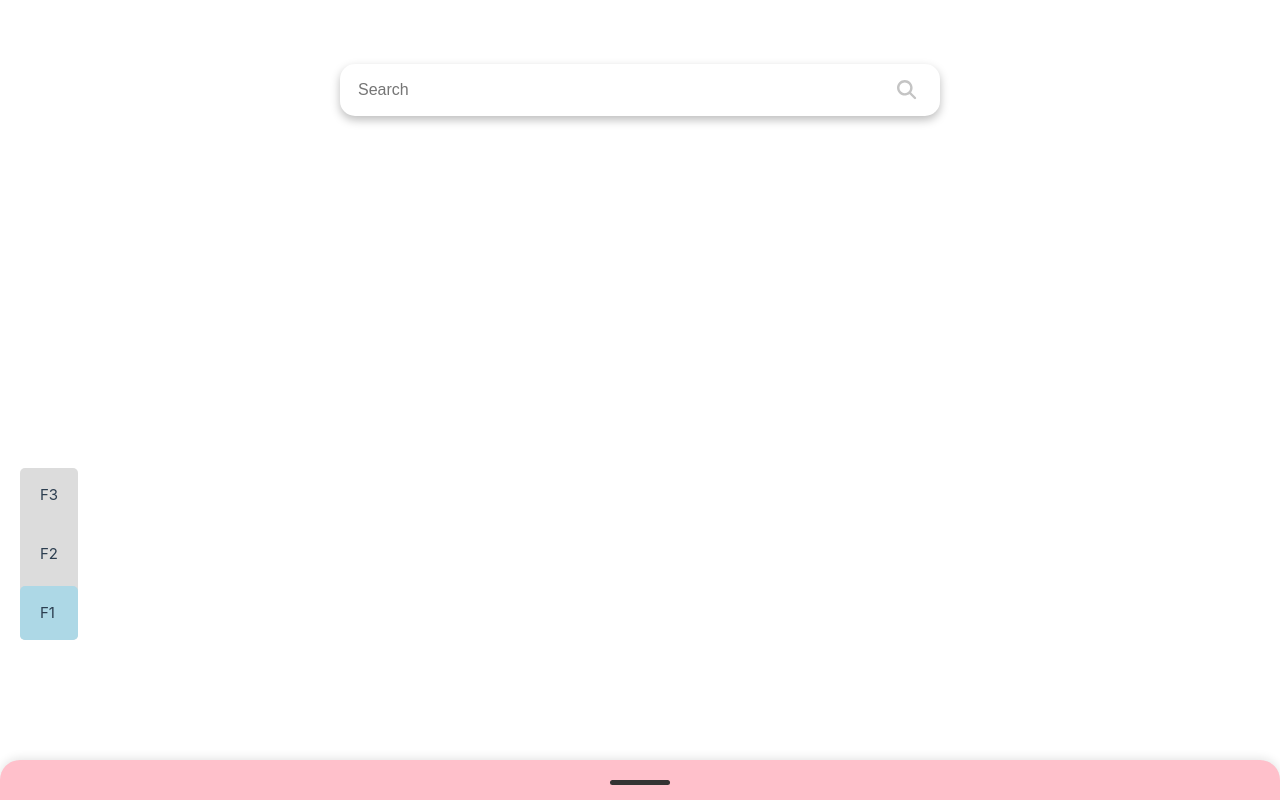
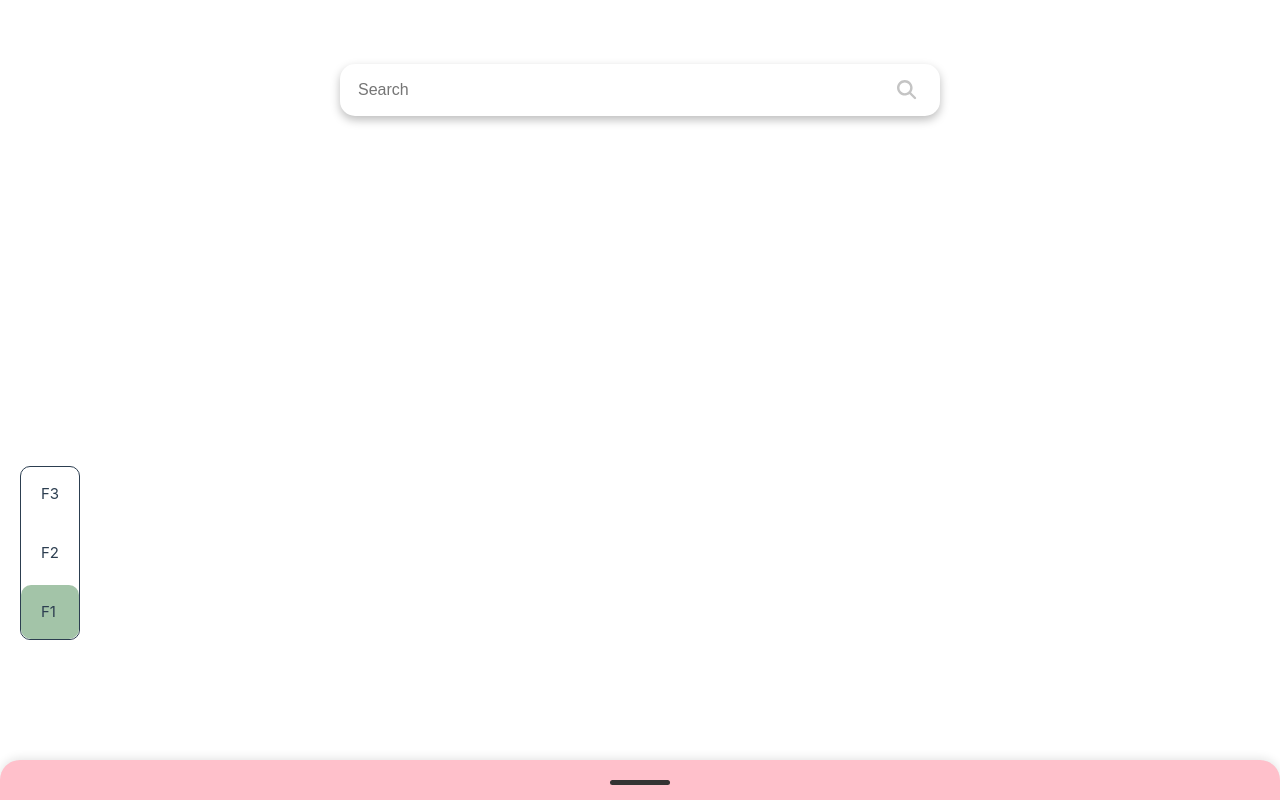
Before and after one commit to techatha/InGuide-Frontend, a Vue app: page / in a window 1280 px wide. Built offline with nearby package versions, Linux system fonts and the light colour scheme; the HTML template or start-up script is replaced by a standard one.

Commit message:
style floor selector

```diff
--- a/src/components/MapView.vue
+++ b/src/components/MapView.vue
@@ -69,35 +69,4 @@ export default defineComponent({
 })
 </script>
 
-<style scoped>
-.map-view {
-  background-color: #fff3a0;
-  height: 100%;
-}
-
-#map {
-  z-index: 0;
-  height: calc(100%);
-  background-color: #fff3a0;
-}
-
-.floor-list {
-  z-index: 10;
-  background-color: gainsboro;
-  border-radius: 5px;
-  position: absolute;
-  bottom: 20vh;
-  left: 20px;
-  display: flex;
-  flex-direction: column-reverse;
-  gap: 5px;
-}
-
-.floor {
-  padding: 15px 20px;
-  border-radius: 5px;
-}
-.floor.selected {
-  background-color: #add8e6;
-}
-</style>
+<style src="../style/MapView.css"></style>
--- /dev/null
+++ b/src/style/MapView.css
@@ -0,0 +1,33 @@
+.map-view {
+  background-color: #FEFBF6;
+  height: 100%;
+}
+
+#map {
+  z-index: 0;
+  height: calc(100%);
+  background-color: #FEFBF6;
+}
+
+.floor-list {
+  z-index: 10;
+  background-color: #FFF;
+  border-radius: 10px;
+  border: 1px solid;
+  position: absolute;
+  bottom: 20vh;
+  left: 20px;
+  display: flex;
+  flex-direction: column-reverse;
+  gap: 5px;
+}
+
+.floor {
+  padding: 15px 20px;
+  border-radius: 5px;
+}
+
+.floor.selected {
+  background-color: #A3C4A8;
+  border-radius: 10px;
+}
```
